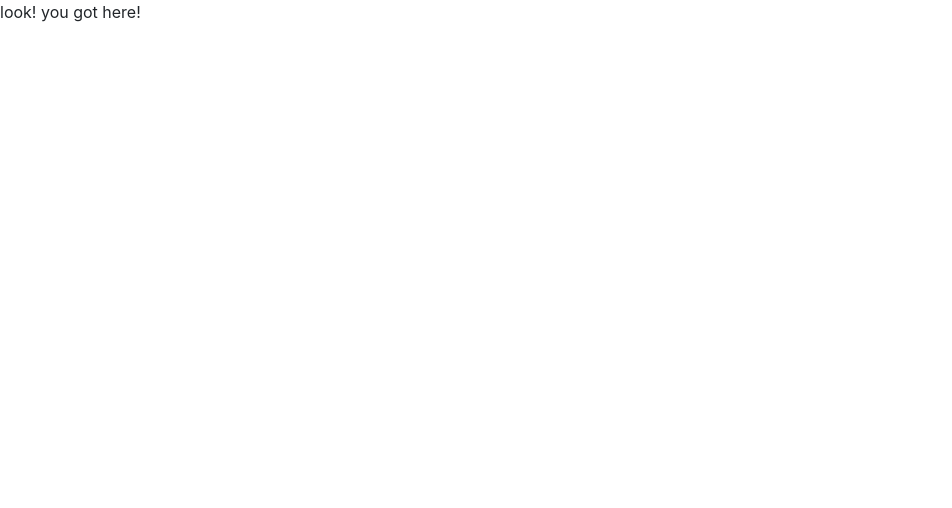
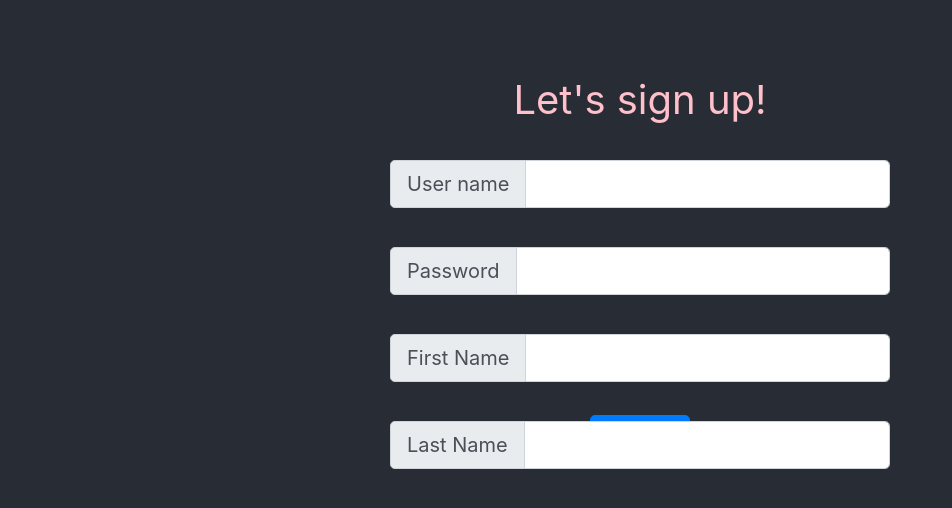
Before and after one commit to sfwu/cs411project_front, a React (Create React App) app in the folder client/: page /registration in a window 1280 px wide. Shown: the top 508 px of the page, without its empty margins (0-952 px from the left). Built offline with nearby package versions, Linux system fonts and the light colour scheme.

Commit message:
add registration page

```diff
--- a/client/src/App.js
+++ b/client/src/App.js
@@ -1,24 +1,13 @@
 import React from 'react';
-
-import { BrowserRouter as Router, Route,Switch, Redirect, useHistory } from 'react-router-dom';
 import './App.css';
 import 'bootstrap/dist/css/bootstrap.min.css';
 import { Button, InputGroup, FormControl } from 'react-bootstrap';
 
-import Register from './pages/registration/index';
 import history from './components/history/history'
 
 
 
 export default class mainPage extends React.Component {
-
-
-handleRegister = () => {
-    history.push('/registration');
-}
-
-
-
 
   render() {
 
@@ -50,7 +39,7 @@ handleRegister = () => {
 
           <div className='buttons'>
             <div>
-              <Button variant="primary" size="lg">
+              <Button variant="primary" size="lg" onClick = {() => history.push('/home')} >
                 Login
               </Button>
             </div>
--- a/client/src/components/routeMainPage/index.js
+++ b/client/src/components/routeMainPage/index.js
@@ -4,6 +4,7 @@ import { Router, Switch, Route } from "react-router-dom";
 import MainPage from "../../App";
 import history from '../history/history';
 import Register from '../../pages/registration/index'
+import Home from '../../pages/home/index'
 
 export default class Routes extends Component {
     render() {
@@ -12,6 +13,7 @@ export default class Routes extends Component {
                 <Switch>
                     <Route path="/" exact component={MainPage} />
                     <Route path="/registration" component={Register} />
+                    <Route path="/home" component={Home} />
                 </Switch>
             </Router>
         )
--- /dev/null
+++ b/client/src/pages/home/index.css
@@ -0,0 +1,31 @@
+.main {
+    text-align: center;
+    background-color: #282c34;
+    min-height: 100vh;
+    display: flex;
+    flex-direction: column;
+    align-items: center;
+    justify-content: center;
+    font-size: calc(10px + 2vmin);
+    color: white;
+  }
+
+  .header{
+    position: absolute;
+    top: 260px;
+    color: pink ;
+    font-size: 50px;
+  }
+
+  .inputs{
+    display: flex;
+    flex-direction: column;
+    align-items: center;
+    width: 500px;
+  }
+
+  .buttons{
+    width: 350px;
+    display: flex;
+    justify-content: space-evenly;
+  }
--- /dev/null
+++ b/client/src/pages/home/index.js
@@ -0,0 +1,19 @@
+import React from 'react';
+import './index.css';
+import { Button, InputGroup, FormControl } from 'react-bootstrap';
+import history from '../../components/history/history'
+
+export default class home extends React.Component {
+    render () {
+      return (
+          <div className='main'>
+
+          <header className='header'>
+            This is the home page that the user will see after login!
+          </header>
+          <br />
+
+        </div>
+      )
+    }
+  }
--- a/client/src/pages/registration/index.css
+++ b/client/src/pages/registration/index.css
@@ -0,0 +1,34 @@
+.r_main {
+    text-align: center;
+    background-color: #282c34;
+    min-height: 100vh;
+    display: flex;
+    flex-direction: column;
+    align-items: center;
+    justify-content: center;
+    font-size: calc(10px + 2vmin);
+    color: white;
+}
+
+.r_title{
+position: absolute;
+top: 70px;
+color: pink;
+font-size: 40px;
+}
+
+.r_inputs{
+position: absolute;
+top: 160px;
+display: flex;
+flex-direction: column;
+align-items: center;
+width: 500px;
+}
+
+.r_buttons{
+position: relative;
+width: 350px;
+display: flex;
+justify-content: space-evenly;
+}
--- a/client/src/pages/registration/index.js
+++ b/client/src/pages/registration/index.js
@@ -1,19 +1,59 @@
 import React from 'react';
-import { Button } from 'react-bootstrap';
-
-
-
-const TITLE = 'Login Page';
+import './index.css';
+import { Button, InputGroup, FormControl } from 'react-bootstrap';
+import history from '../../components/history/history'
 
 export default class register extends React.Component {
     render () {
       return (
+          <div className='r_main'>
+
+          <header className='r_title'>
+            Let's sign up!
+          </header>
+          <br />
+
+          <div className = 'r_inputs'>
+            <InputGroup size="lg">
+              <InputGroup.Prepend>
+                <InputGroup.Text id="inputGroup-sizing-lg">User name</InputGroup.Text>
+              </InputGroup.Prepend>
+              <FormControl aria-label="Large" aria-describedby="inputGroup-sizing-sm" />
+            </InputGroup>
+            <br />
+            <InputGroup size="lg">
+              <InputGroup.Prepend>
+                <InputGroup.Text id="inputGroup-sizing-lg">Password</InputGroup.Text>
+              </InputGroup.Prepend>
+              <FormControl aria-label="Large" aria-describedby="inputGroup-sizing-sm" />
+            </InputGroup>
+
+          <br />
+
+            <InputGroup size="lg">
+              <InputGroup.Prepend>
+                <InputGroup.Text id="inputGroup-sizing-lg">First Name</InputGroup.Text>
+              </InputGroup.Prepend>
+              <FormControl aria-label="Large" aria-describedby="inputGroup-sizing-sm" />
+            </InputGroup>
+            <br />
+            <InputGroup size="lg">
+              <InputGroup.Prepend>
+                <InputGroup.Text id="inputGroup-sizing-lg">Last Name</InputGroup.Text>
+              </InputGroup.Prepend>
+              <FormControl aria-label="Large" aria-describedby="inputGroup-sizing-sm" />
+            </InputGroup>
+          </div>
+
+          <br />
+
           <div>
-                <div>
-                    look! you got here!
-                </div>
-            <title>{ TITLE }</title>
-          </div>
+              <Button variant="primary" size="lg" >
+              Submit
+              </Button>
+            </div>
+
+        </div>
       )
     }
   }
```
